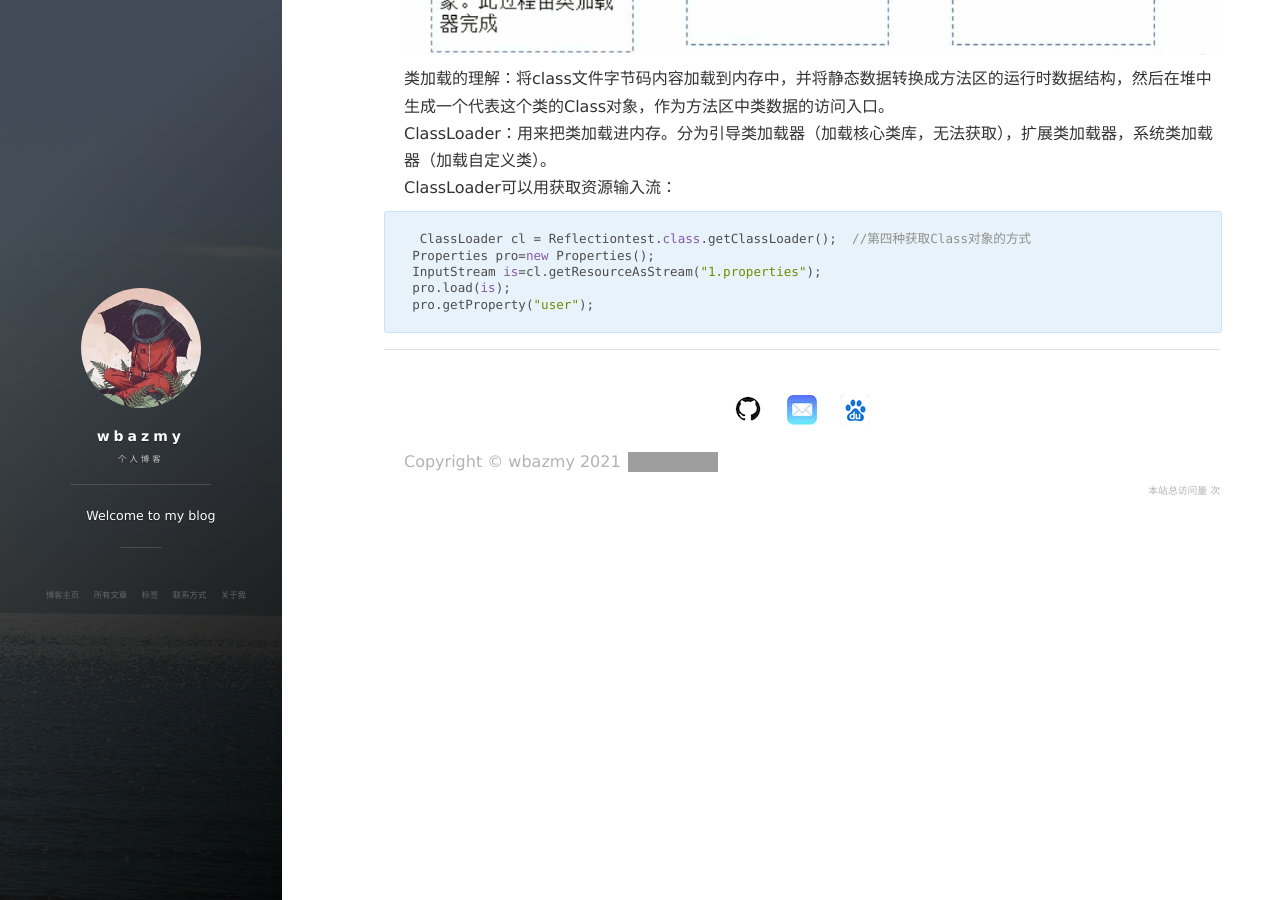
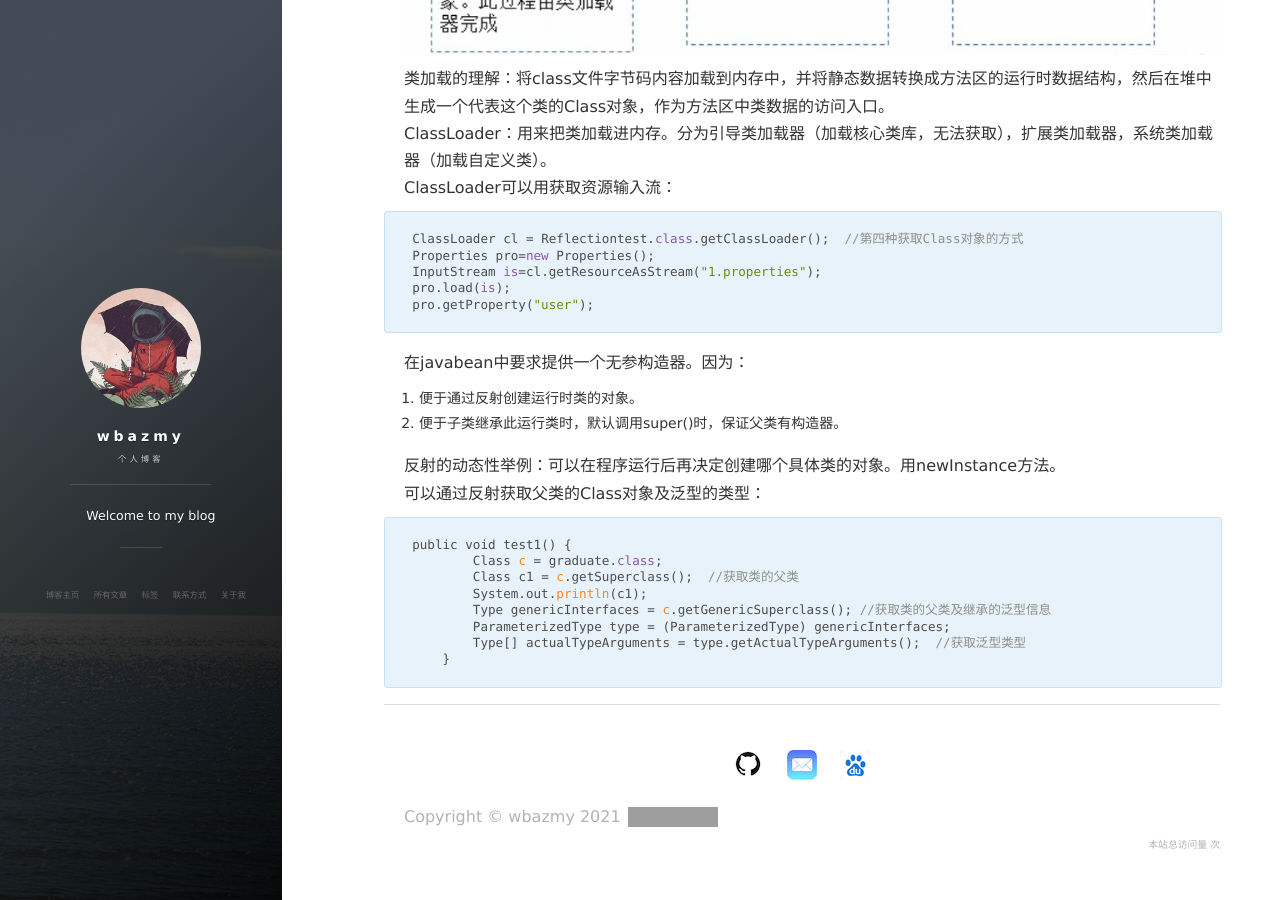
Before and after one commit to wbazmy/wbazmy.github.io, a Jekyll site: the page built from _posts/2021-11-29-反射总结.md, in a window 1280 px wide and 900 px high, scrolled down 2721 px. Built offline with Jekyll 4.4.1, drawn with Linux system fonts in a browser that asks for light colours; nearby versions of some CDN libraries; comment, search, counter and statistics services are not loaded; some of the changed text lies outside the part shown; grey boxes are pictures that could not be loaded.

Commit message:
Update 2021-11-29-反射总结.md

````diff
--- a/_posts/2021-11-29-反射总结.md
+++ b/_posts/2021-11-29-反射总结.md
@@ -70,9 +70,27 @@ ClassLoader：用来把类加载进内存。分为引导类加载器（加载核
 ClassLoader可以用获取资源输入流：
 
 ```java
- ClassLoader cl = Reflectiontest.class.getClassLoader();  //第四种获取Class对象的方式
+ClassLoader cl = Reflectiontest.class.getClassLoader();  //第四种获取Class对象的方式
 Properties pro=new Properties();
 InputStream is=cl.getResourceAsStream("1.properties");
 pro.load(is);
 pro.getProperty("user");
 ```
+
+在javabean中要求提供一个无参构造器。因为：
+1. 便于通过反射创建运行时类的对象。
+2. 便于子类继承此运行类时，默认调用super()时，保证父类有构造器。
+
+反射的动态性举例：可以在程序运行后再决定创建哪个具体类的对象。用newInstance方法。
+可以通过反射获取父类的Class对象及泛型的类型：
+
+```java
+public void test1() {
+        Class c = graduate.class;
+        Class c1 = c.getSuperclass();  //获取类的父类
+        System.out.println(c1);
+        Type genericInterfaces = c.getGenericSuperclass(); //获取类的父类及继承的泛型信息
+        ParameterizedType type = (ParameterizedType) genericInterfaces;
+        Type[] actualTypeArguments = type.getActualTypeArguments();  //获取泛型类型
+    }
+```
````
Also changed, not shown: other parts of _posts/2021-11-29-反射总结.md (+1 -1 lines).
